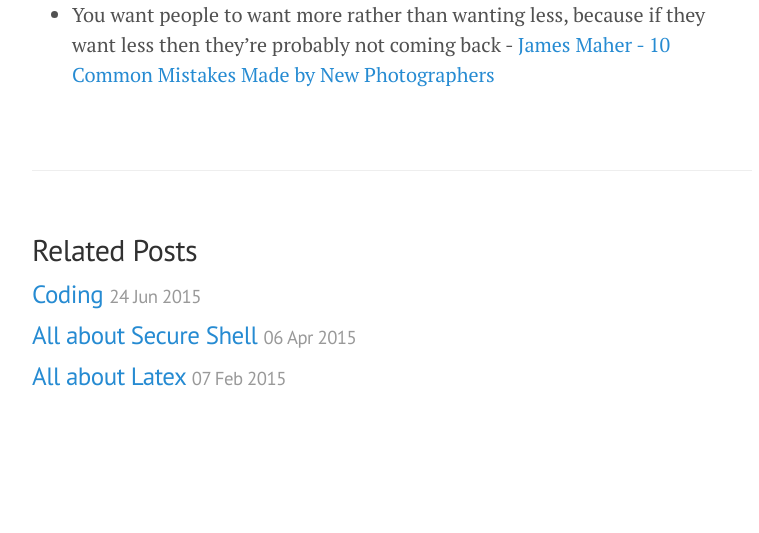
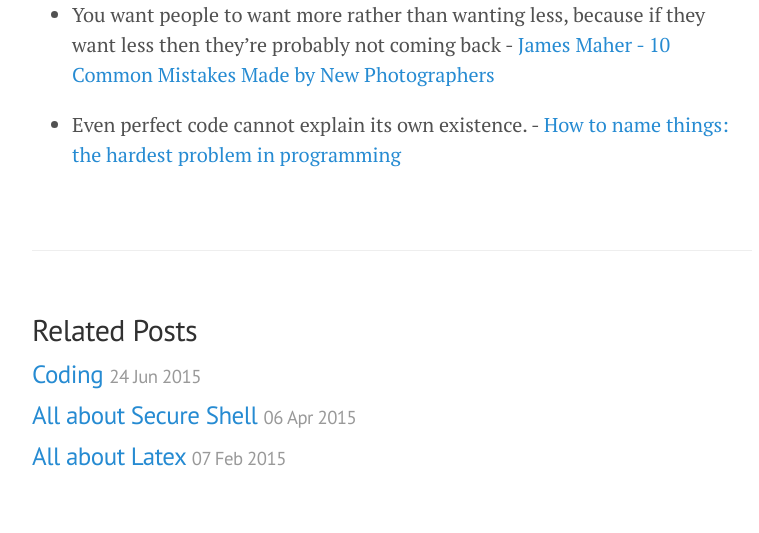
Before and after one commit to ibotdotout/ibotdotout.github.io, a Jekyll site: the page built from _posts/2014-11-26-dev-quotes.md, in a window 1280 px wide. Shown: the part 682-1215 px from the top of the page, without its empty margins (248-1007 px from the left). Built offline with Jekyll 4.4.1, drawn with Linux system fonts in a browser that asks for light colours; Markdown is read by kramdown in place of the engine named in the settings; before the commit the page ends 1135 px from its top, so only the background shows below that.

Commit message:
add quote about comment

```diff
--- a/_posts/2014-11-26-dev-quotes.md
+++ b/_posts/2014-11-26-dev-quotes.md
@@ -15,3 +15,7 @@ more?](https://www.quora.com/Why-did-I-lose-my-drive-to-learn-more/answer/Shreya
 
 * You want people to want more rather than wanting less, because if they
 want less then they’re probably not coming back - [James Maher - 10 Common Mistakes Made by New Photographers](http://digital-photography-school.com/10-common-mistakes-made-by-new-photographers/)
+
+* Even perfect code cannot explain its own existence. - [How to name
+things: the hardest problem in
+programming](http://www.slideshare.net/pirhilton/how-to-name-things-the-hardest-problem-in-programming)
```
